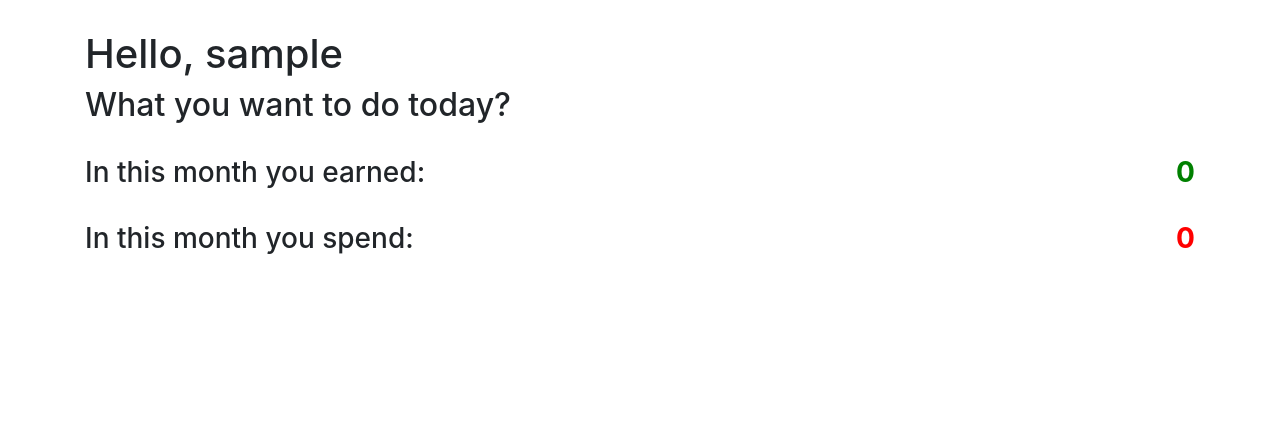
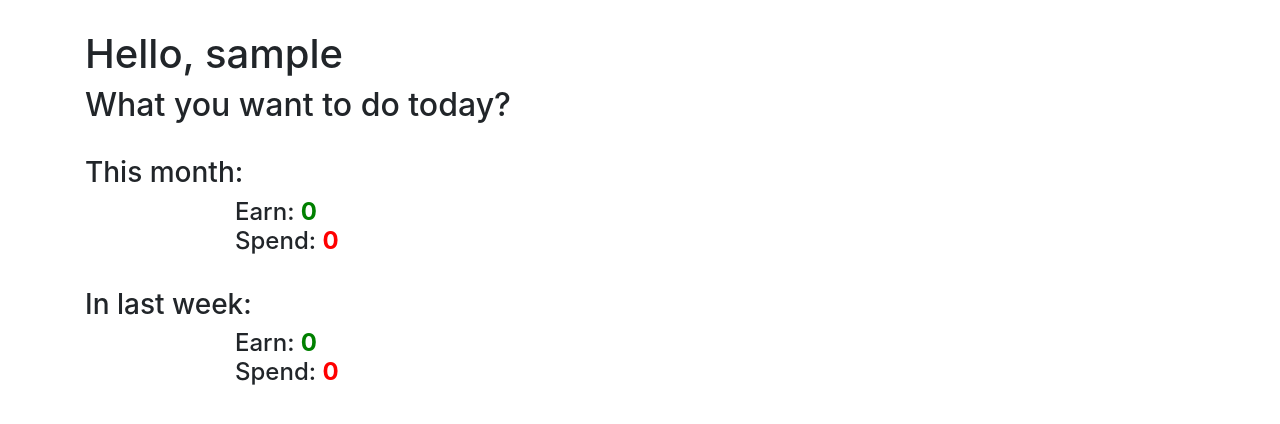
Before and after one commit to mivchal333/Wallet-App, a Django app: page /wallet/home in a window 1280 px wide. Shown: the part 56-480 px from the top of the page. Run offline with Django 3.2, Linux system fonts and the light colour scheme; a user stored in the database is signed in; tables that the repository leaves empty hold one stand-in row (values such as "Sample post"); some libraries are stand-ins or nearby versions.

Commit message:
dashboard update, show expenses/incomes from last 7 days, only done expenses

```diff
--- a/wallet/service.py
+++ b/wallet/service.py
@@ -1,4 +1,6 @@
-from datetime import datetime
+from datetime import datetime, timedelta
+from django.utils import timezone
+import pytz
 from django.db.models import Sum
 import decimal
 
@@ -21,7 +23,33 @@ def getExpansesSumInThisMonth(user):
     today_date = datetime.today().date()
     first_day_of_month = today_date.replace(day=1)
 
-    expense_sum = Expense.objects.filter(user=user, createdAt__gte=first_day_of_month).aggregate(Sum('amount'))
+    expense_sum = Expense.objects.filter(user=user, done=True, createdAt__gte=first_day_of_month).aggregate(
+        Sum('amount'))
+
+    if expense_sum.get('amount__sum'):
+        return expense_sum.get('amount__sum')
+    else:
+        return 0
+
+
+def getIncomesSumInLastWeek(user):
+    today_date = datetime.today().date()
+    last_week_start_date = today_date - timedelta(days=7)
+
+    incomes_sum = Income.objects.filter(user=user, createdAt__gte=last_week_start_date).aggregate(Sum('amount'))
+
+    if incomes_sum.get('amount__sum'):
+        return incomes_sum.get('amount__sum')
+    else:
+        return 0
+
+
+def getExpansesSumInLastWeek(user):
+    today_date = datetime.today().date()
+    last_week_start_date = today_date - timedelta(days=7)
+
+    expense_sum = Expense.objects.filter(user=user, done=True, createdAt__gte=last_week_start_date).aggregate(
+        Sum('amount'))
 
     if expense_sum.get('amount__sum'):
         return expense_sum.get('amount__sum')
--- a/wallet/static/wallet/style.css
+++ b/wallet/static/wallet/style.css
@@ -54,6 +54,20 @@
 .list-group-item-action a {
     margin-right: 15px;
 }
+
 .list-group-item-action span {
     float: right;
 }
+
+.income-amount-home {
+    color: green;
+}
+
+.expense-amount-home {
+    color: red;
+}
+
+.action-home-wrapper {
+display: block;
+    margin-left: 150px;
+}
--- a/wallet/templates/wallet/home.html
+++ b/wallet/templates/wallet/home.html
@@ -6,9 +6,31 @@
 
         {% if wallet_list %}
             <br/>
-            <h3>In this month you earned: <b class="income-amount">{{ income_sum }}</b></h3>
+            <h3>This month: </h3>
+            <h4>
+                <span class="action-home-wrapper">
+                    Earn:
+                    <b class="income-amount-home">{{ income_sum_month }}</b>
+                </span>
+                <span class="action-home-wrapper">
+                Spend:
+                <b class="expense-amount-home">{{ expense_sum_month }}</b>
+                </span>
+            </h4>
             <br/>
-            <h3>In this month you spend: <b class="button-right-flow">{{ expense_sum }}</b></h3>
+
+            <h3>In last week: </h3>
+            <h4>
+            <span class="action-home-wrapper">
+                Earn:
+                <b class="income-amount-home">{{ income_sum_in_last_week }}</b>
+            </span>
+                <span class="action-home-wrapper">
+                Spend:
+                <b class="expense-amount-home">{{ expense_sum_in_last_week }}</b>
+                </span>
+            </h4>
+            <br/>
         {% else %}
             <br/>
             <h5>You don't have any wallet, please add one</h5>
--- a/wallet/views.py
+++ b/wallet/views.py
@@ -6,7 +6,8 @@ from datetime import datetime
 from .forms import AddIncomeForm, AddExpenseForm
 from .forms import AddWalletForm
 from .models import Wallet, Income, Expense
-from .service import getIncomesSumInThisMonth, getExpansesSumInThisMonth, updateWalletAmount
+from .service import getIncomesSumInThisMonth, getExpansesSumInThisMonth, updateWalletAmount, getExpansesSumInLastWeek, \
+    getIncomesSumInLastWeek
 
 
 # Home
@@ -16,15 +17,20 @@ def home(request):
         expense_list = Expense.objects.filter(user=request.user).order_by('-updatedAt')[:3]
         wallet_list = Wallet.objects.filter(user=request.user).order_by('-updatedAt')[:3]
 
-        income_sum = getIncomesSumInThisMonth(request.user)
-        expense_sum = getExpansesSumInThisMonth(request.user)
+        income_sum_month = getIncomesSumInThisMonth(request.user)
+        expense_sum_month = getExpansesSumInThisMonth(request.user)
+
+        expense_sum_in_last_week = getExpansesSumInLastWeek(request.user)
+        income_sum_in_last_week = getIncomesSumInLastWeek(request.user)
 
         context = {
             'income_list': income_list,
             'expense_list': expense_list,
             'wallet_list': wallet_list,
-            'income_sum': income_sum,
-            'expense_sum': expense_sum
+            'income_sum_month': income_sum_month,
+            'expense_sum_month': expense_sum_month,
+            'expense_sum_in_last_week': expense_sum_in_last_week,
+            'income_sum_in_last_week': income_sum_in_last_week,
         }
         return render(request, 'wallet/home.html', context)
     else:
```
